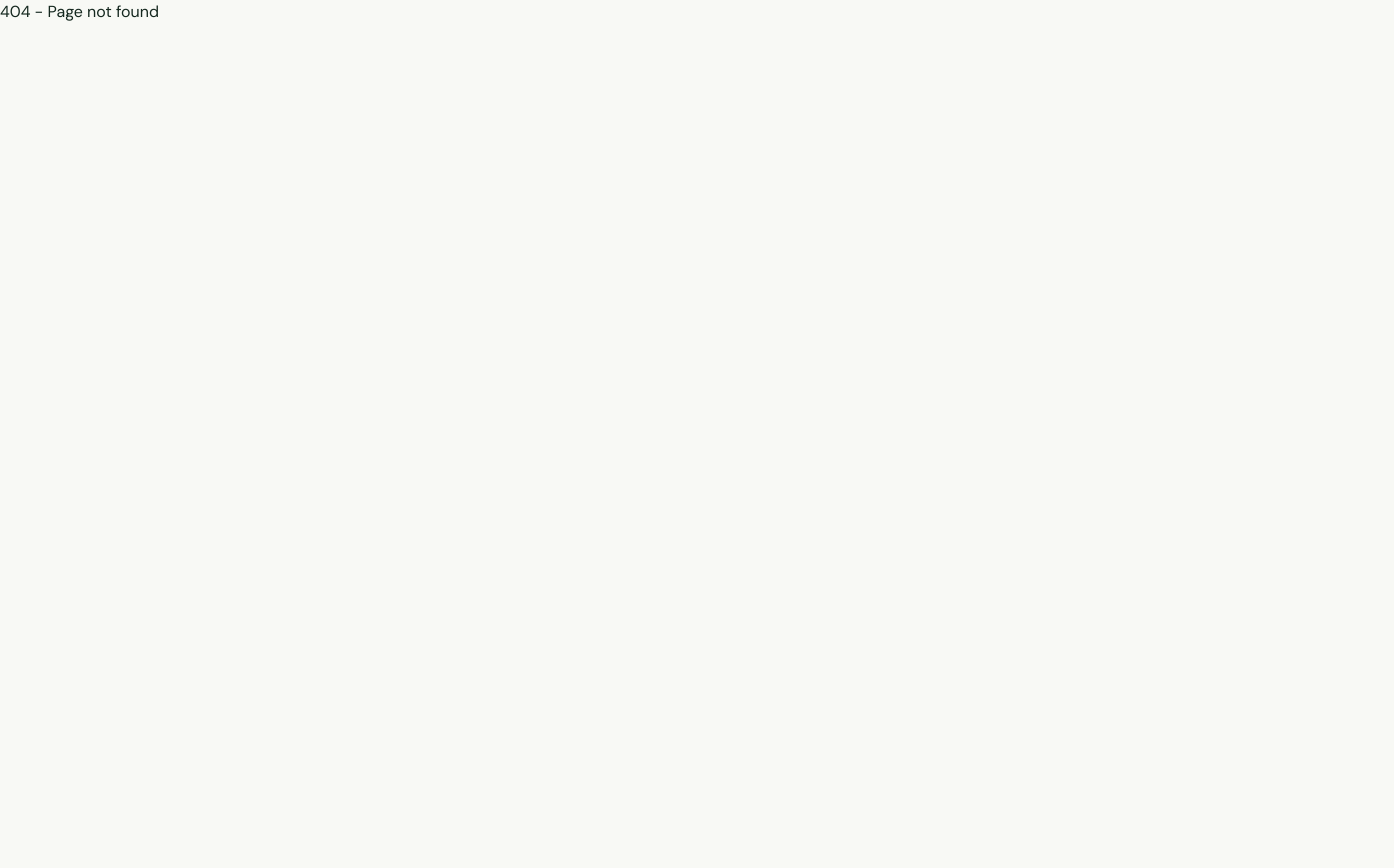
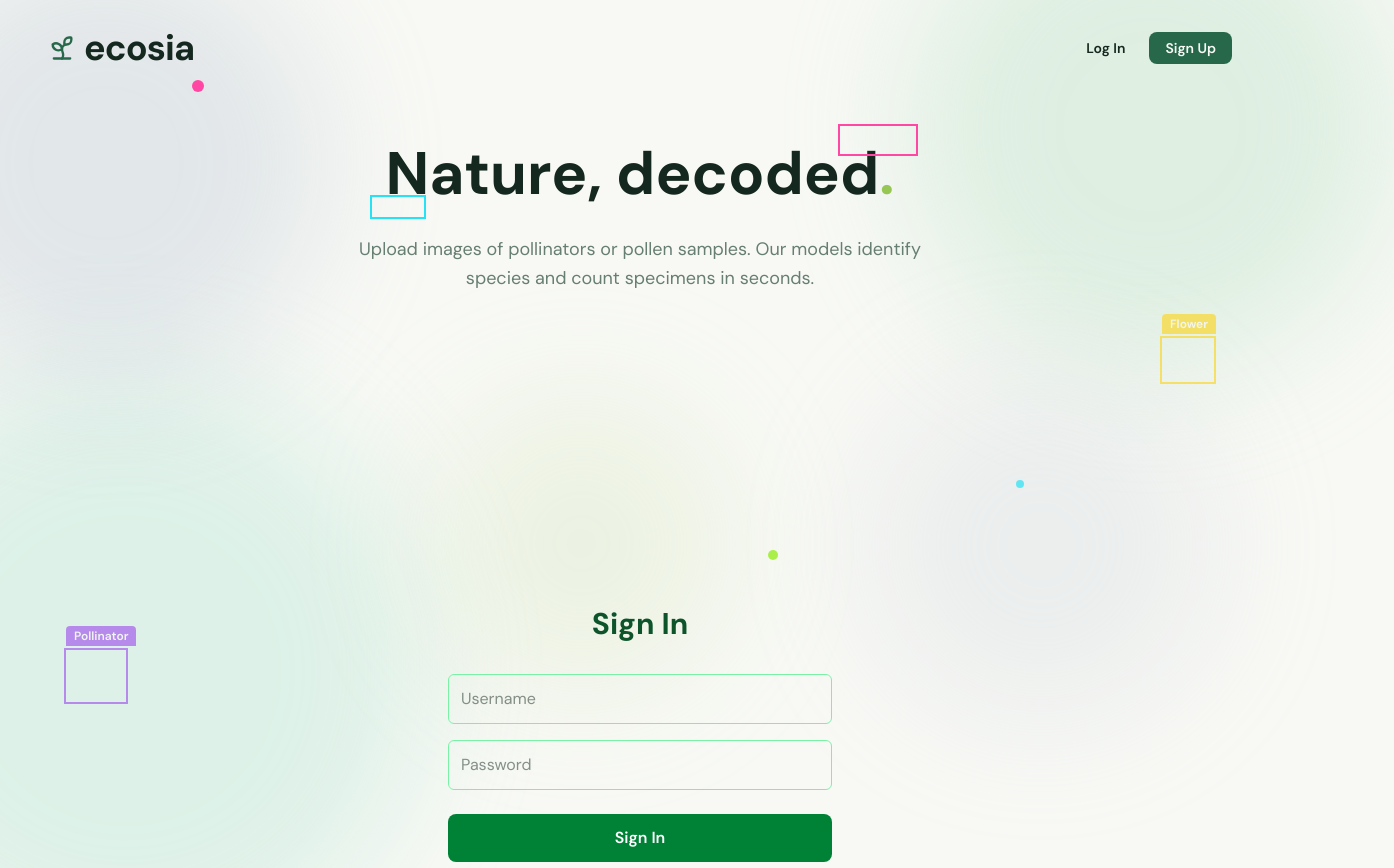
Before and after one commit to m-berggren/automated-ecological-image-analysis, a Vue app in the folder frontend/: page /signin in a window 1280 px wide. Before the commit this address had no page. Shown: the top 868 px of the page, 1394 px wide, since content can reach past the window. Before the commit the page ends 800 px from the top, so only its background shows below. Built offline with nearby package versions, Linux system fonts and the light colour scheme.

Commit message:
TG-26: Add login page and connection to backend functionality

```diff
--- /dev/null
+++ b/frontend/src/components/SignInForm.vue
@@ -0,0 +1,61 @@
+<template>
+  <div class="min-h-screen flex flex-col justify-center items-center px-6">
+    <h2 class="text-3xl font-extrabold mb-8 text-green-900">Sign In</h2>
+    <form @submit.prevent="submitSignin" class="w-full max-w-sm">
+      <input
+        v-model="username"
+        type="text"
+        placeholder="Username"
+        required
+        class="mb-4 w-full p-3 rounded-md border border-green-300 focus:outline-none focus:ring-2 focus:ring-green-400"
+      />
+      <input
+        v-model="password"
+        type="password"
+        placeholder="Password"
+        required
+        class="mb-6 w-full p-3 rounded-md border border-green-300 focus:outline-none focus:ring-2 focus:ring-green-400"
+      />
+      <button
+        type="submit"
+        class="w-full bg-green-700 text-white py-3 rounded-lg font-semibold hover:bg-green-600"
+      >
+        Sign In
+      </button>
+    </form>
+    <p v-if="errorMessage" class="mt-2 text-red-600 font-semibold">{{ errorMessage }}</p>
+  </div>
+</template>
+
+<script setup lang="ts">
+import { ref } from 'vue'
+import { useRouter } from 'vue-router'
+
+const router = useRouter()
+const username = ref('')
+const password = ref('')
+const errorMessage = ref('')
+
+async function submitSignin() {
+  errorMessage.value = ''
+  try {
+    const res = await fetch('http://localhost:8000/api/auth/login/', {
+      method: 'POST',
+      headers: { 'Content-Type': 'application/json' },
+      body: JSON.stringify({
+        username: username.value,
+        password: password.value,
+      }),
+    })
+    const data = await res.json()
+    if (res.ok) {
+      localStorage.setItem('token', data.token)
+      router.push('/')
+    } else {
+      errorMessage.value = data.error || 'Signin failed'
+    }
+  } catch {
+    errorMessage.value = 'Network error'
+  }
+}
+</script>
--- a/frontend/src/main.ts
+++ b/frontend/src/main.ts
@@ -7,3 +7,18 @@
 if (el) {
   createApp(App).use(router).mount(el)
 }
+
+const token = localStorage.getItem('token')
+
+if (token) {
+  //attach token to all requests
+  window.fetch = ((originalFetch) => {
+    return (url, options = {}) => {
+      options.headers = {
+        ...options.headers,
+        Authorization: `Token ${token}`,
+      }
+      return originalFetch(url, options)
+    }
+  })(window.fetch)
+}
--- /dev/null
+++ b/frontend/src/pages/Signin.vue
@@ -0,0 +1,39 @@
+<template>
+  <div class="min-h-screen">
+    <BlobDecoration />
+    <SideBoxes />
+    <NavBar />
+
+    <!-- Hero Section -->
+    <section class="relative z-10 pt-8 md:pt-12 pb-8 px-6 md:px-12 max-w-3xl mx-auto text-center">
+      <div class="relative inline-block mb-4 md:mb-6">
+        <TypingTitle />
+        <BoundingBoxDecor color="pink" class="w-20 h-8 -top-3 -right-6 opacity-40" />
+        <BoundingBoxDecor color="cyan" class="w-14 h-6 -bottom-2 -left-4 opacity-30" />
+      </div>
+      <p
+        class="text-muted-foreground text-sm md:text-base lg:text-lg max-w-xl mx-auto font-body leading-relaxed"
+      >
+        Upload images of pollinators or pollen samples. Our models identify species and count
+        specimens in seconds.
+      </p>
+      <SignInForm class="mt-10 mx-auto max-w-md" />
+    </section>
+
+    <!-- Footer -->
+    <footer class="relative z-10 border-t border-border mt-20 py-6 px-6 text-center">
+      <p class="text-xs text-muted-foreground font-body">
+        Ecosia • Automated Ecological Image Analysis
+      </p>
+    </footer>
+  </div>
+</template>
+
+<script setup lang="ts">
+import NavBar from '../components/NavBar.vue'
+import BlobDecoration from '../components/BlobDecoration.vue'
+import TypingTitle from '../components/TypingTitle.vue'
+import BoundingBoxDecor from '../components/BoundingBoxDecor.vue'
+import SideBoxes from '../components/SideBoxes.vue'
+import SignInForm from '../components/SignInForm.vue'
+</script>
--- a/frontend/src/router/index.ts
+++ b/frontend/src/router/index.ts
@@ -2,12 +2,14 @@
 import Index from '@/pages/Index.vue'
 import NotFound from '@/pages/NotFound.vue'
 import Signup from '@/pages/Signup.vue'
+import Signin from '@/pages/Signin.vue'
 
 const router = createRouter({
   history: createWebHistory(),
   routes: [
     { path: '/', component: Index },
     { path: '/signup', component: Signup },
+    { path: '/signin', component: Signin },
     { path: '/:pathMatch(.*)*', component: NotFound },
   ],
 })
```
Also changed, not shown: frontend/src/components/NavBar.vue (+6 -2 lines), 2 other files (tests, documents, lock files or other folders).
